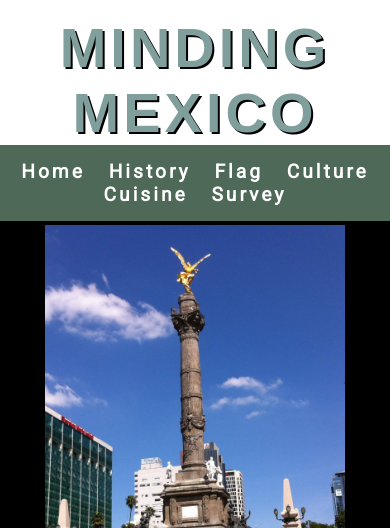
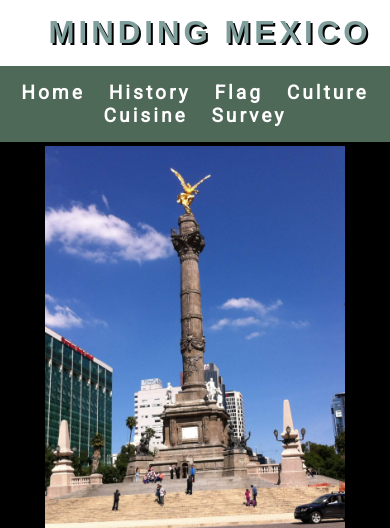
Before and after one commit to MiguelSanLeon/Minding-Mexico, a plain HTML site: page index.html in a window 390 px wide. Shown: the top 528 px of the page. Drawn offline with Linux system fonts and the light colour scheme.

Commit message:
Add responsive desing to logo

```diff
--- a/assets/css/style.css
+++ b/assets/css/style.css
@@ -26,8 +26,8 @@ h2 {
 }
 #logo {
     text-align: center;
-    font-size: 350%;
-    margin-top: 15px;
+    font-size: 8vw;
+    margin: 15px;
     text-shadow:2px 2px #000;
     width: 100%;
 }
```
